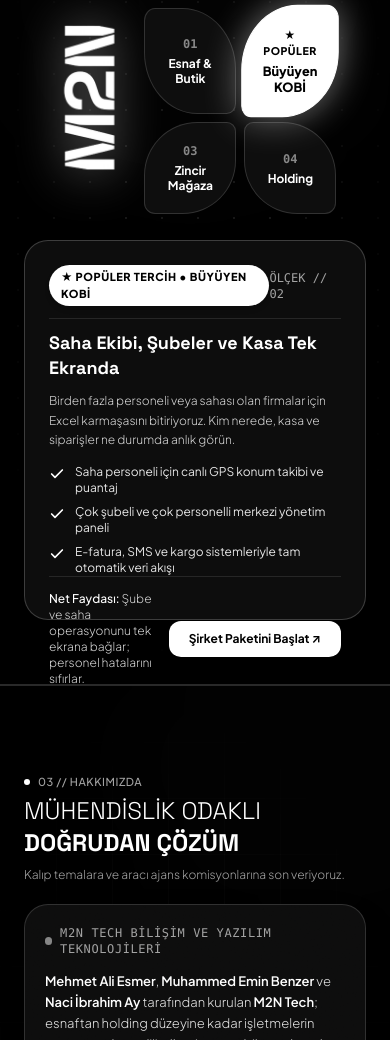
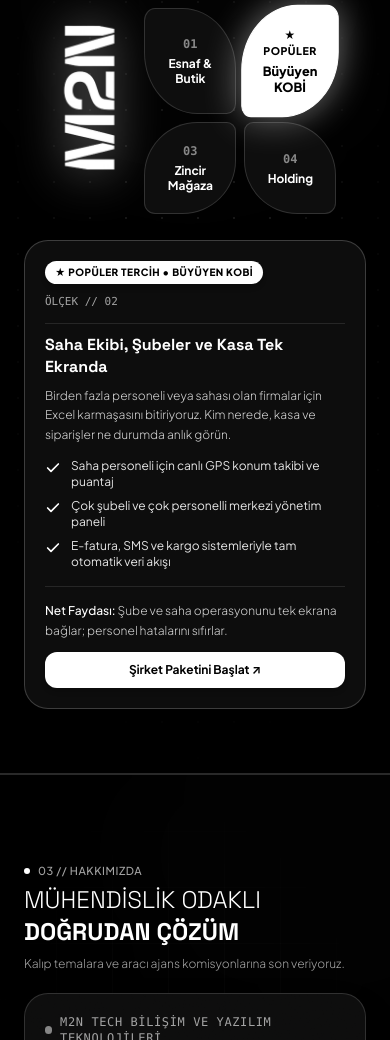
Before and after one commit to mehmetaliesmer/M2N.github.io-, a website: page index.html in a window 390 px wide. Shown: the part 1807-2847 px from the top of the page. Drawn offline with nearby package versions, Linux system fonts and the light colour scheme; animation ran at ten frames a second.

Commit message:
fix: make Section 02 clover solution card seamlessly responsive with dynamic auto-height and wrap protection

```diff
--- a/index.html
+++ b/index.html
@@ -1060,27 +1060,27 @@
           </div>
         </div>
 
-        <!-- Right: Rock-Solid Stable Detail Card (NO SHIFTING, FIXED HEIGHT) -->
+        <!-- Right: Rock-Solid Stable Detail Card (Responsive & Never Overflows) -->
         <div class="lg:col-span-7">
-          <div id="cloverDetailCard" class="p-6 sm:p-8 rounded-3xl bg-[#0D0D0D] border border-white/20 h-[380px] min-h-[380px] flex flex-col justify-between shadow-2xl relative">
+          <div id="cloverDetailCard" class="p-5 sm:p-8 rounded-3xl bg-[#0D0D0D] border border-white/20 h-auto min-h-0 lg:min-h-[420px] flex flex-col justify-between shadow-2xl relative">
 
             <div id="cloverContentWrap" class="transition-opacity duration-150">
-              <div class="flex items-center justify-between pb-3 mb-2.5 border-b border-white/10">
-                <span id="cloverBadge" class="px-3 py-1 rounded-full bg-white text-black text-[11px] font-extrabold uppercase tracking-wider shadow-md">
+              <div class="flex items-center justify-between gap-2.5 pb-3 mb-2.5 border-b border-white/10 flex-wrap sm:flex-nowrap">
+                <span id="cloverBadge" class="px-2.5 sm:px-3 py-1 rounded-full bg-white text-black text-[10px] sm:text-[11px] font-extrabold uppercase tracking-wider shadow-md shrink-0">
                   ★ POPÜLER TERCİH • BÜYÜYEN KOBİ
                 </span>
-                <span id="cloverLeafNum" class="text-xs font-mono text-neutral-400">ÖLÇEK // 02</span>
-              </div>
-
-              <!-- Fixed Height Title Container: Prevents ANY title shift between leaves -->
-              <div class="min-h-[54px] flex items-center mb-2">
-                <h3 id="cloverTitle" class="text-lg sm:text-xl font-bold text-white leading-snug">
+                <span id="cloverLeafNum" class="text-[11px] sm:text-xs font-mono text-neutral-400 shrink-0">ÖLÇEK // 02</span>
+              </div>
+
+              <!-- Title Container: Responsive on mobile, stable on desktop -->
+              <div class="min-h-0 lg:min-h-[54px] flex items-center mb-2">
+                <h3 id="cloverTitle" class="text-base sm:text-xl font-bold text-white leading-snug">
                   Saha Ekibi, Şubeler ve Kasa Tek Ekranda
                 </h3>
               </div>
 
-              <!-- Fixed Height Description Container -->
-              <div class="min-h-[42px] flex items-center mb-3.5">
+              <!-- Description Container: Responsive on mobile, stable on desktop -->
+              <div class="min-h-0 lg:min-h-[42px] flex items-center mb-3.5">
                 <p id="cloverDesc" class="text-xs sm:text-sm text-neutral-300 font-light leading-relaxed">
                   Birden fazla personeli veya sahası olan firmalar için Excel karmaşasını bitiriyoruz. Kim nerede, kasa ve siparişler ne durumda anlık görün.
                 </p>
@@ -1102,12 +1102,12 @@
               </div>
             </div>
 
-            <!-- Card Bottom Bar: Fixed and rock solid -->
-            <div class="pt-3.5 border-t border-white/10 flex items-center justify-between">
-              <div id="cloverRoiBox" class="text-xs text-neutral-300 font-light">
+            <!-- Card Bottom Bar: Always 100% inside card frame, beautifully responsive -->
+            <div class="pt-3.5 mt-4 border-t border-white/10 flex flex-col sm:flex-row sm:items-center justify-between gap-3">
+              <div id="cloverRoiBox" class="text-xs text-neutral-300 font-light leading-relaxed">
                 <strong class="text-white font-medium">Net Faydası:</strong> Şube ve saha operasyonunu tek ekrana bağlar; personel hatalarını sıfırlar.
               </div>
-              <button id="cloverCtaBtn" type="button" onclick="selectServiceAndScroll('Kuruma Özel Yönetim Panelleri')" class="px-5 py-2.5 rounded-xl bg-white text-black hover:bg-neutral-200 text-xs font-bold transition-all shadow-md shrink-0 ml-4">
+              <button id="cloverCtaBtn" type="button" onclick="selectServiceAndScroll('Kuruma Özel Yönetim Panelleri')" class="w-full sm:w-auto px-5 py-2.5 rounded-xl bg-white text-black hover:bg-neutral-200 text-xs font-bold transition-all shadow-md shrink-0 text-center flex items-center justify-center">
                 Şirket Paketini Başlat ↗
               </button>
             </div>
```
